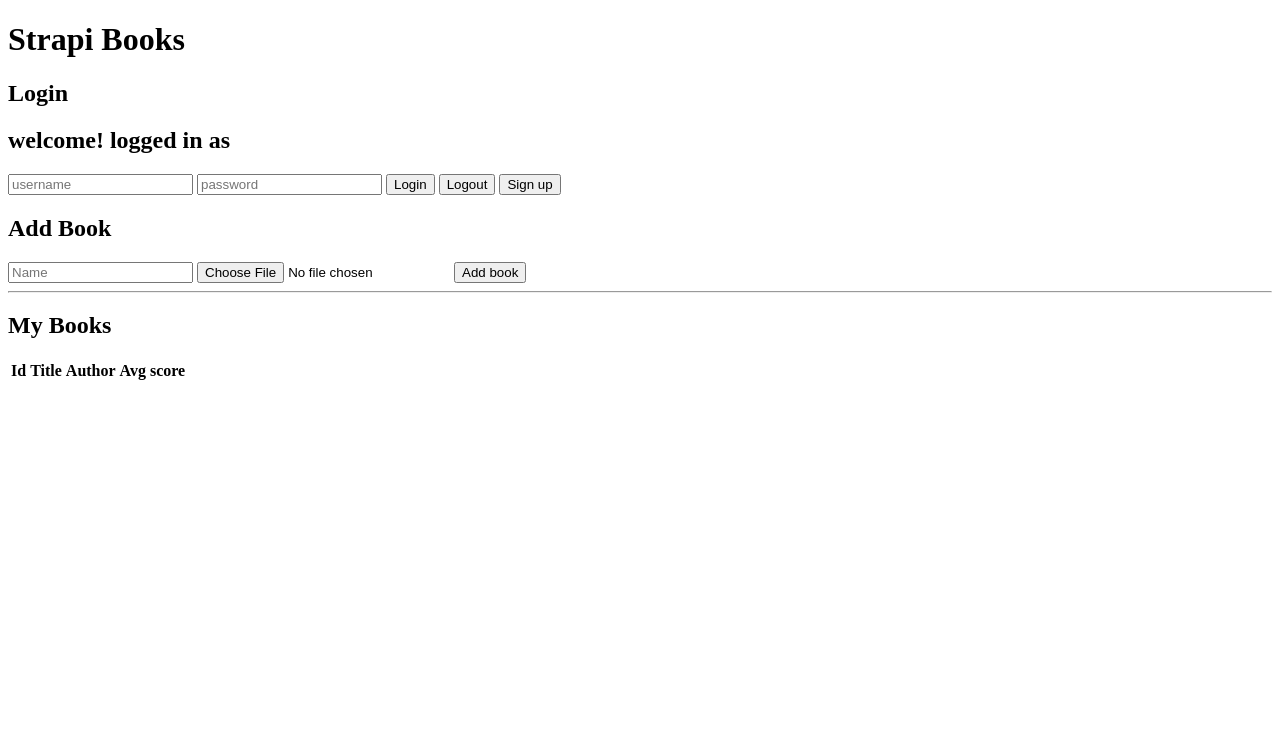
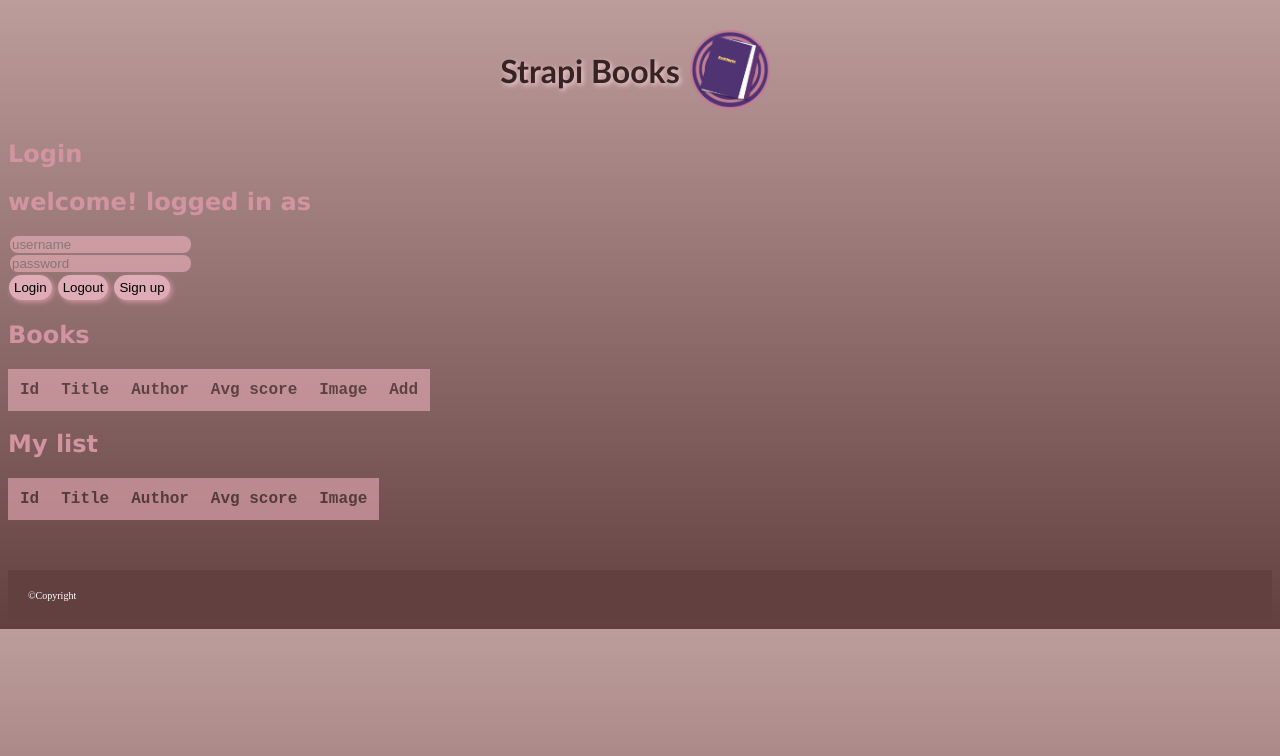
Before and after one commit to manqoloco/book-ducks, a plain HTML site: page index.html in a window 1280 px wide. Drawn offline with nearby package versions, Linux system fonts and the light colour scheme; no server answers.

Commit message:
fixade design

```diff
--- a/index.html
+++ b/index.html
@@ -10,11 +10,16 @@
     <link rel="stylesheet" href="style.css" />
   </head>
   <body>
-    <h1>Strapi Books</h1>
+    <header>
+      <h1>Strapi Books
+        <img src="/images/icon.png" id="icon" alt="">
+      </h1>
+
+    </header>
     <div id="authentication-box">
     <h2>Login</h2>
     <div class="greeting hidden">
-      <h2>welcome! logged in as <span id="user"></span></h2>
+      <h2>welcome! logged in as <span id="showUser"> </span></h2>
     </div>
     <nav>
     <input type="text" id="identifier" placeholder="username"/>
@@ -22,24 +27,35 @@
     <button id="login">Login</button>
     <button id="logout">Logout</button>
     <button id="signup">Sign up</button>
-    <span id="showUser"> </span>
    </nav>
   </div>
-    <h2>Add Book</h2>
-    <input type="text" placeholder="Name" id="bookName" />
-    <input type="file" id="bookImage" />
-    <button id="addBook">Add book</button>
-    <hr />
-    <h2>My Books</h2>
+
+    <h2>Books</h2>
     <table id="bookList">
       <tr>
         <th>Id</th>
         <th>Title</th>
         <th>Author</th>
         <th>Avg score</th>
+        <th>
+          <img id="img" src="" alt="">Image</th>
+          <th> Add </th>
       </tr>
+      </table>
+
+      <h2>My list</h2>
+      <table id="myList">
+        <tr>
+          <th>Id</th>
+          <th>Title</th>
+          <th>Author</th>
+          <th>Avg score</th>
+          <th>
+            <img id="img" src="" alt="">Image</th>
+        </tr>
+
     </table>
-
+    <footer>©Copyright</footer>
   </body>
 </html>
 
--- a/main.js
+++ b/main.js
@@ -5,6 +5,7 @@
 let identifier = document.querySelector("#identifier");
 let password = document.querySelector("#password");
 let bookList = document.querySelector("#bookList");
+let bookImage = document.querySelector("#img")
 
 let login = async () => {
   let response = await axios.post("http://localhost:1337/api/auth/local", {
@@ -97,7 +98,10 @@
     //   <img src="http://localhost:1337${book.cover?.url}" height="100" />
     //   </li>`;
     // });
-  } else {
+    // när man loggar ut kommer listan igen
+
+}
+   else {
     presentBooks(books);
     console.log("NOT authenticated");
     signUpBtn.hidden = false;
@@ -117,7 +121,11 @@
   }
   );
   return response.data;
+
 }
+
+// for each book, img src localhost ${book.cover.url}
+// "url":"/uploads/small_catcher_8a21e74a8a.jpg"
 
 function presentBooks(books){
   books.forEach((book, index) => {
@@ -126,12 +134,49 @@
     let cell1 = row.insertCell(1);
     let cell2 = row.insertCell(2);
     let cell3 = row.insertCell(3);
+    let cell4 = row.insertCell(4);
+    let cell5 = row.insertCell(5);
     cell0.innerHTML = book.id;
     cell1.innerHTML = book.attributes.Title;
     cell2.innerHTML = book.attributes.Author;
     cell3.innerHTML = book.attributes.Rating;
+    cell4.innerHTML = book.attributes.cover?.url;
+    cell5.innerHTML = `<li>
+    <button class="addBtn">Add</button>
+    </li>` ;
   })
 }
+
+
+// pic function
+
+async function getImage() {
+
+  const url = '<http://localhost:1337/api/books?populate=deep,3>'
+
+  const options = {
+      method: "GET"
+  }
+
+  let response = await fetch(url, options)
+
+  if (response.status === 200) {
+
+      const imageBlob = await response.blob()
+      const imageObjectURL = URL.createObjectURL(imageBlob);
+
+      const image = document.createElement('img')
+      image.src = imageObjectURL
+
+      const container = document.getElementById("#img")
+      container.append(image)
+  }
+  else {
+      console.log("HTTP-Error: " + response.status)
+  }
+}
+
+// add book function
 
 let addBook = async () => {
 
@@ -165,6 +210,39 @@
       );
     });
 };
+
+// adding to list
+
+document.addEventListener("DOMContentLoaded", function () {
+
+  var buttons = document.querySelectorAll(".addBtn");
+
+  var list1 = document.getElementById("bookList");
+
+  var list2 = document.getElementById("list2");
+
+      function moveItem(e) {
+      var newItem = document.createElement("li");
+
+      if (this.parentElement.parentElement.id === "list1") {
+          list2.appendChild(newItem);
+
+
+      } else {
+          list1.appendChild(newItem);
+
+      }
+
+      newItem.innerHTML = this.parentElement.innerHTML;
+      this.parentElement.parentNode.removeChild(this.parentElement);
+
+  }
+
+  for (var i = 0; i < buttons.length; i++) {
+      buttons[i].addEventListener("click", moveItem);
+  }
+
+})
 
 //document.querySelector("#addBook").addEventListener("click", addBook);
 //loginBtn.addEventListener("click", login);
--- a/style.css
+++ b/style.css
@@ -0,0 +1,73 @@
+body {
+    background: linear-gradient(rgb(189, 156, 156), rgb(99, 64, 64));
+}
+
+ h1 {
+    display: flex;
+    align-items: center;
+    justify-content: center;
+    margin: auto;
+    margin-top: 20px;
+    max-width: 1000px;
+    color: rgb(54, 35, 35);
+    font-family: 'Gill Sans', 'Gill Sans MT', Calibri, 'Trebuchet MS', sans-serif;
+    text-shadow:2px 2px 5px rgb(244, 204, 204);
+
+}
+
+h2 {
+    font-family: 'Lucida Sans', 'Lucida Sans Regular', 'Lucida Grande', 'Lucida Sans Unicode', Geneva, Verdana, sans-serif;
+    font-weight: 800;
+    color: rgb(210, 149, 159);
+}
+
+footer {
+    background: rgb(99, 64, 64);
+    color: white;
+    display: flex;
+    justify-content: left;
+    margin-top: 50px;
+    padding: 20px;
+    font-size: 10px;
+
+}
+
+input {
+    display: flex;
+    align-items: left;
+    justify-content: left;
+    border-radius: 8px;
+    background: pink;
+    opacity: 0.5;
+    border: none;
+    margin: 2px;
+}
+
+button {
+    border-radius: 20px;
+    box-shadow: 2px 2px 5px rgb(210, 149, 159);
+    background: rgba(221, 172, 183, 2);
+    padding: 5px;
+    margin: 1px;
+    border: none;
+}
+
+table {
+    background: pink;
+    opacity: 0.5;
+}
+
+tr {
+    font-family: 'Courier New', Courier, monospace;
+    color:rgb(54, 35, 35);
+}
+
+th {
+    padding: 10px;
+}
+
+#icon {
+ width: 80px;
+ height: 80px;
+ padding: 10px;
+}
```
Also changed, not shown: images/icon.png (added).
